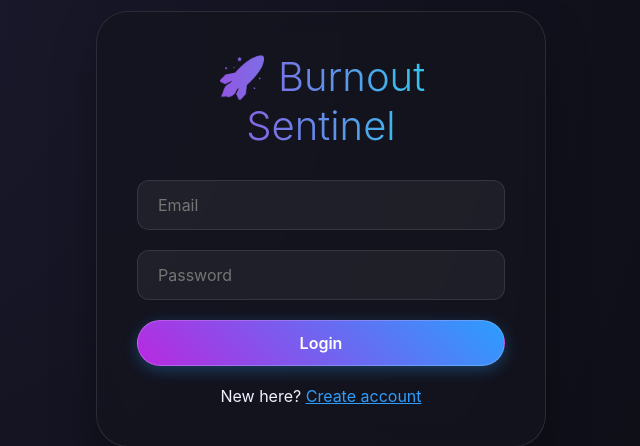
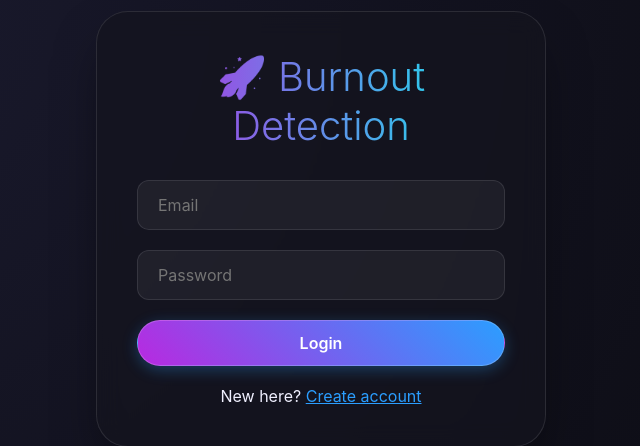
Before and after one commit to thariq-code/Burnout-Detection, a Flask app: page / in a window 1280 px wide. Shown: the part 171-617 px from the top of the page, without its empty margins (319-959 px from the left). Run offline with Flask 3, Linux system fonts and the light colour scheme; parts of the project's set-up code (start-up, migrations or seed data) failed here and were passed over.

Commit message:
Updated project modifications

```diff
--- a/frontend/static/script.js
+++ b/frontend/static/script.js
@@ -19,7 +19,7 @@ function render() {
 function renderLogin() {
     app.innerHTML = `
         <div class="auth-container glass-card">
-            <h1>🚀 Burnout Sentinel</h1>
+            <h1>🚀 Burnout Detection</h1>
             <div style="display: flex; flex-direction: column; gap: 20px;">
                 <input type="email" id="email" class="input-neon" placeholder="Email" />
                 <input type="password" id="password" class="input-neon" placeholder="Password" />
@@ -92,7 +92,7 @@ function renderDashboard() {
     app.innerHTML = `
         <div class="dashboard">
             <div class="dashboard-header glass-card">
-                <div class="logo">🧠 Burnout Sentinel</div>
+                <div class="logo">🧠 Burnout Detection</div>
                 <div style="display: flex; gap: 15px;">
                     <input type="text" id="github-username" class="input-neon" placeholder="GitHub username" style="width: 250px;" />
                     <button class="btn-neon" onclick="analyze()">Analyze</button>
@@ -126,7 +126,7 @@ function renderDashboard() {
             </div>
 
             <div class="footer">
-                <p>© 2026 Burnout Sentinel – AI-Powered Developer Wellness</p>
+                <p>© 2026 Burnout Detection – AI-Powered Developer Wellness</p>
                 <p>
                     <a href="#">Privacy</a> • <a href="#">Terms</a> • <a href="#">Contact</a>
                 </p>
--- a/frontend/templates/index.html
+++ b/frontend/templates/index.html
@@ -3,7 +3,7 @@
 <head>
     <meta charset="UTF-8">
     <meta name="viewport" content="width=device-width, initial-scale=1.0">
-    <title>Burnout Sentinel | AI-Powered Developer Wellness</title>
+    <title>Burnout Detection | AI-Powered Developer Wellness</title>
     <link rel="stylesheet" href="/static/style.css">
     <script src="https://cdn.jsdelivr.net/npm/chart.js"></script>
 </head>
```
Also changed, not shown: README.md.
